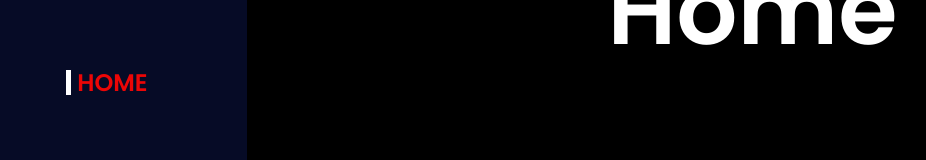
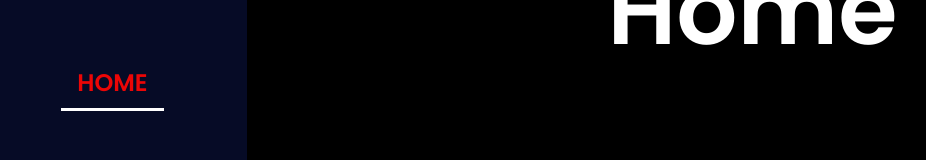
Before and after one commit to cleitonBarros/sidebarW-React, a React (Vite) app in the folder sidebar/: page / in a window 1280 px wide. Shown: the part 390-550 px from the top of the page, without its empty margins (22-948 px from the left). Built offline with nearby package versions, Linux system fonts and the light colour scheme.

Commit message:
Update Navbar.css

```diff
--- a/sidebar/src/components/Navbar.css
+++ b/sidebar/src/components/Navbar.css
@@ -91,20 +91,23 @@
     color: #ec0606;
     font-weight: bold;
 }
-.nav-text a span:after{
-    content:'';
-    width: 5px;
-    height: 0%;
-    background-color: #ffffff;
-    position: absolute;
-    left: 5px;
-    bottom: 0;
-    transition: height 0.3s;
+.nav-text a:before{
+    position:absolute;
+    bottom:-1rem;
+    content: " ";
+    left: 0;
+    width:100%;
+    height:3px;
+    background:#ffffff;
+    transform:scaleX(0);
+    transition: transform 0.5s ease-in-out;
+    transform-origin: right;
 }
 
-.nav-text a.active span::after,
-.nav-text a:hover span::after{
-    height: 100%;
+.nav-text a.active:before,
+.nav-text a:hover:before{
+    transform:scaleX(1);
+    transform-origin: left;
 }
 
 .nav-menu-item{
```
